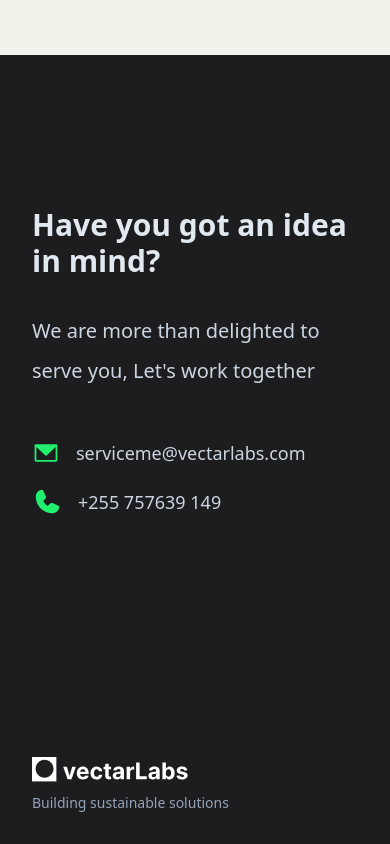
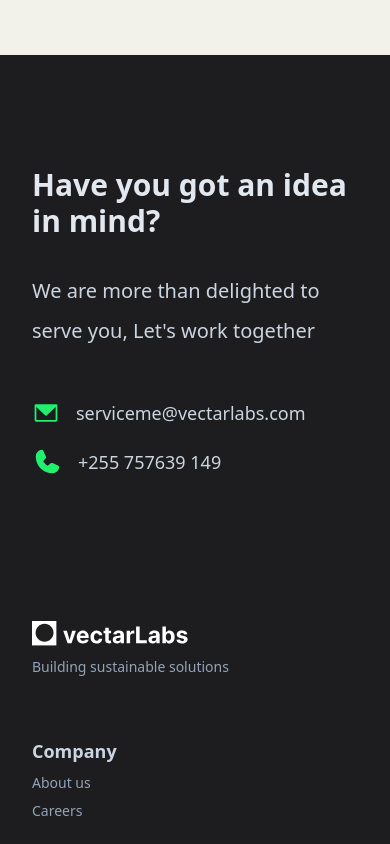
Before and after one commit to kitindi/vectarlabs, a React (Create React App) app: page / in a window 390 px wide. Shown: the part 6460-7304 px from the top of the page. Built offline with nearby package versions, Linux system fonts and the light colour scheme.

Commit message:
updated footer padding for mobiledevices

```diff
--- a/src/components/Footer.js
+++ b/src/components/Footer.js
@@ -13,11 +13,11 @@ const Footer = () => {
   let year = d.getFullYear();
   return (
     <section
-      className="w-full pt-8 sm:pt-14 pb-2 bg-[#1D1D1F] pt-30 relative"
+      className="w-full pt-8 sm:pt-14 pb-2 bg-[#1D1D1F] relative"
       id="contact"
     >
       <div className="max-w-7xl mx-auto px-8 sm:px-10 py-10 sm:pt-14 sm:pb-3 ">
-        <div className="flex flex-col sm:grid sm:grid-cols-12 gap-2  mb-20  py-20">
+        <div className="flex flex-col sm:grid sm:grid-cols-12 gap-2  mb-10  py-10">
           <div className="sm:col-span-8">
             {" "}
             <h2 className="text-3xl sm:text-6xl font-bold text-slate-200 text-left">
@@ -39,7 +39,7 @@ const Footer = () => {
           </div>
         </div>
         <div className="flex flex-col sm:flex-row sm:justify-between  w-full sm:py-12">
-          <div className="pt-10 pb-5 sm:py-0">
+          <div className="pt-6 pb-5 sm:py-0">
             <Link
               to="hero"
               spy={true}
```
